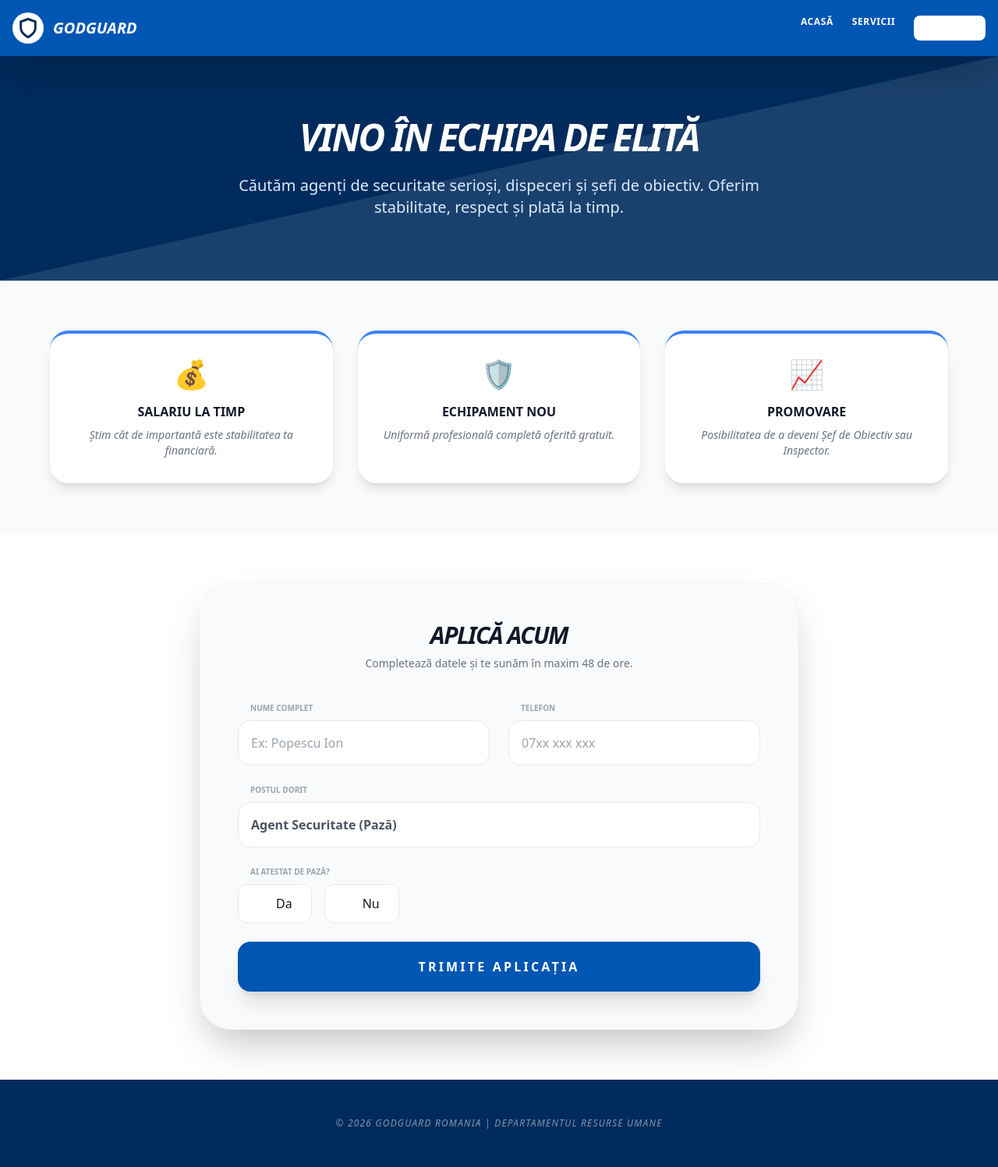
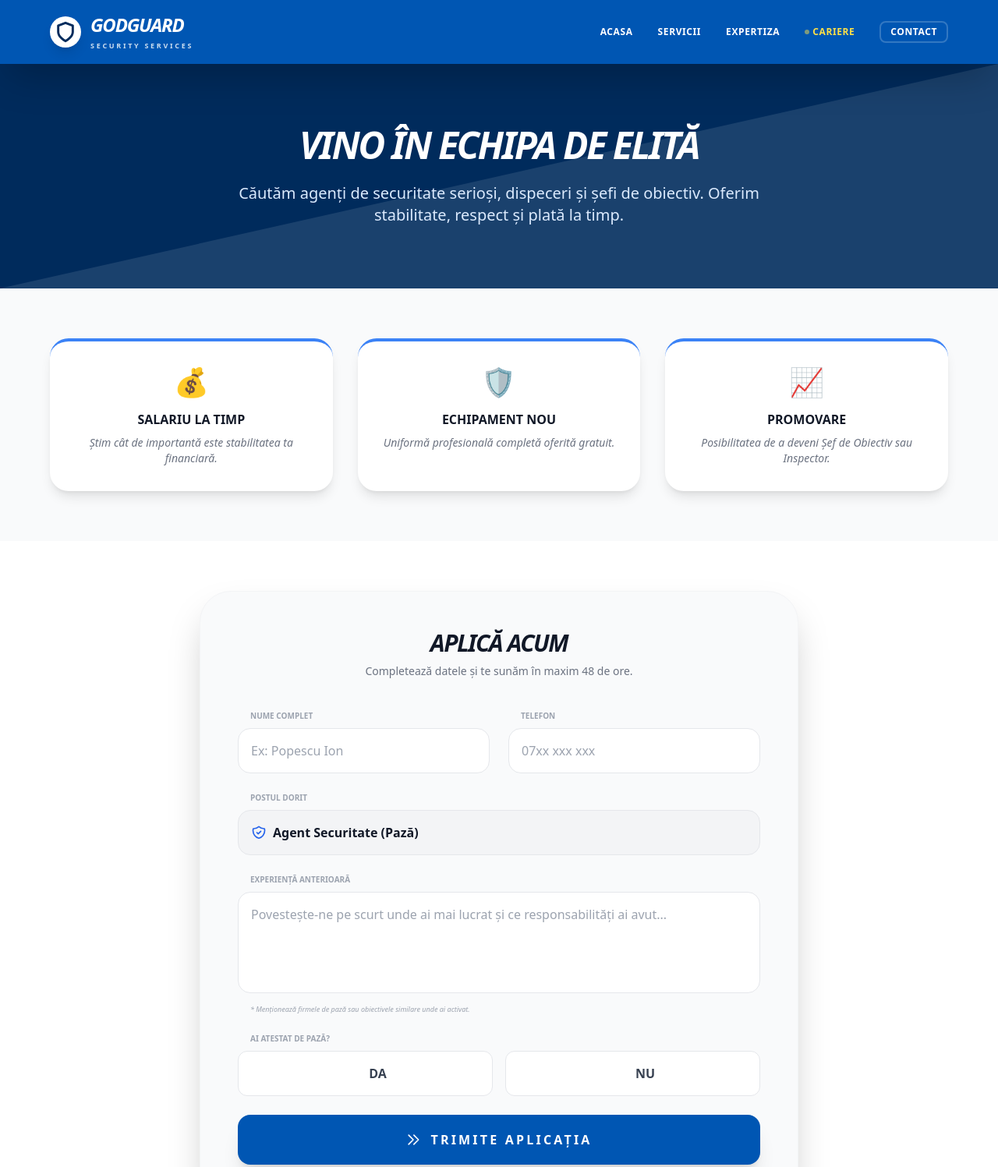
Before and after one commit to Drewstrr/God, a plain HTML site: page cariere.html in a window 1280 px wide. Shown: the top 1497 px of the page at 78% size. Drawn offline with nearby package versions, Linux system fonts and the light colour scheme.

Commit message:
Update cariere.html

```diff
--- a/cariere.html
+++ b/cariere.html
@@ -15,17 +15,30 @@
 <body class="bg-gray-50 text-gray-900 antialiased font-sans m-0 p-0">
 
     <nav class="bg-nav-highlight text-white p-4 sticky top-0 shadow-2xl z-50">
-        <div class="max-w-7xl mx-auto flex justify-between items-center">
-            <a href="index.html" class="flex items-center gap-3">
-                <div class="w-10 h-10 bg-white rounded-full flex items-center justify-center p-1.5">
-                    <svg viewBox="0 0 24 24" fill="none" stroke="#002b5c" stroke-width="2.5" class="w-full h-full"><path d="M12 22s8-4 8-10V5l-8-3-8 3v7c0 6 8 10 8 10z"></path></svg>
+        <div class="max-w-6xl mx-auto flex flex-col sm:flex-row justify-between items-center gap-4">
+            <div class="flex items-center gap-3">
+                <div class="w-10 h-10 bg-white rounded-full flex items-center justify-center shadow-lg p-1.5 shrink-0">
+                    <svg viewBox="0 0 24 24" fill="none" stroke="#002b5c" stroke-width="2.5" stroke-linecap="round" stroke-linejoin="round" class="w-full h-full">
+                        <path d="M12 22s8-4 8-10V5l-8-3-8 3v7c0 6 8 10 8 10z"></path>
+                    </svg>
                 </div>
-                <h1 class="text-xl font-black italic uppercase leading-none">GODGUARD</h1>
+                <div class="flex flex-col">
+                    <h1 class="text-xl md:text-2xl font-black tracking-tighter italic leading-none uppercase">GODGUARD</h1>
+                    <span class="text-[8px] md:text-[9px] tracking-[0.3em] uppercase opacity-80 mt-1 font-bold">Security Services</span>
+                </div>
+            </div>
+
+            <div class="flex items-center space-x-4 md:space-x-8 font-bold text-xs uppercase tracking-wider text-center">
+                <a href="index.html#home" class="hover:text-blue-200 transition-colors">ACASA</a>
+                <a href="index.html#servicii" class="hover:text-blue-200 transition-colors">Servicii</a>
+                <a href="index.html#expertiza" class="hover:text-blue-200 transition-colors">Expertiza</a>
+
+                <a href="cariere.html" class="text-yellow-300 hover:text-yellow-100 transition-colors flex items-center gap-1">
+                    <span class="w-1.5 h-1.5 bg-yellow-300 rounded-full animate-pulse"></span>
+                    Cariere
                 </a>
-            <div class="flex space-x-6 font-bold text-xs uppercase tracking-wider">
-                <a href="index.html" class="hover:text-blue-200 transition">Acasă</a>
-                <a href="index.html#servicii" class="hover:text-blue-200 transition">Servicii</a>
-                <a href="index.html#contact" class="bg-white text-brand-deep px-4 py-2 rounded-lg">Contact</a>
+
+                <a href="index.html#contact" class="hover:text-blue-200 transition-colors border-2 border-white/20 rounded-lg px-3 py-1">Contact</a>
             </div>
         </div>
     </nav>
@@ -62,6 +75,7 @@
         </div>
     </section>
 
+</section>
 <section class="py-16 px-6 bg-white">
     <div class="max-w-3xl mx-auto bg-gray-50 p-8 md:p-12 rounded-[2.5rem] shadow-2xl border border-gray-100">
         <div class="text-center mb-10">
@@ -73,37 +87,45 @@
             <div class="grid grid-cols-1 md:grid-cols-2 gap-6">
                 <div>
                     <label class="block text-[10px] uppercase font-black text-gray-400 mb-2 ml-4">Nume Complet</label>
-                        <input type="text" placeholder="Ex: Popescu Ion" class="w-full p-4 bg-white rounded-2xl border border-gray-200 outline-none focus:ring-2 focus:ring-blue-500">
+                    <input type="text" required placeholder="Ex: Popescu Ion" class="w-full p-4 bg-white rounded-2xl border border-gray-200 outline-none focus:ring-2 focus:ring-blue-500">
                 </div>
                 <div>
                     <label class="block text-[10px] uppercase font-black text-gray-400 mb-2 ml-4">Telefon</label>
-                        <input type="tel" placeholder="07xx xxx xxx" class="w-full p-4 bg-white rounded-2xl border border-gray-200 outline-none focus:ring-2 focus:ring-blue-500">
+                    <input type="tel" required placeholder="07xx xxx xxx" class="w-full p-4 bg-white rounded-2xl border border-gray-200 outline-none focus:ring-2 focus:ring-blue-500">
                 </div>
             </div>
 
             <div>
                 <label class="block text-[10px] uppercase font-black text-gray-400 mb-2 ml-4">Postul dorit</label>
-                    <select class="w-full p-4 bg-white rounded-2xl border border-gray-200 outline-none focus:ring-2 focus:ring-blue-500 font-bold text-gray-600">
-                        <option>Agent Securitate (Pază)</option>
-                        <option>Dispecer Monitorizare</option>
-                        <option>Șef de Obiectiv</option>
-                        <option>Șofer Intervenție</option>
-                    </select>
+                <div class="w-full p-4 bg-gray-100 rounded-2xl border border-gray-200 font-bold text-brand-deep flex items-center gap-2">
+                    <svg class="w-5 h-5 text-blue-600" fill="none" stroke="currentColor" viewBox="0 0 24 24"><path stroke-linecap="round" stroke-linejoin="round" stroke-width="2" d="M9 12l2 2 4-4m5.618-4.016A11.955 11.955 0 0112 2.944a11.955 11.955 0 01-8.618 3.04A12.02 12.02 0 003 9c0 5.591 3.824 10.29 9 11.622 5.176-1.332 9-6.03 9-11.622 0-1.042-.133-2.052-.382-3.016z"></path></svg>
+                    Agent Securitate (Pază)
+                </div>
+            </div>
+
+            <div>
+                <label class="block text-[10px] uppercase font-black text-gray-400 mb-2 ml-4">Experiență anterioară</label>
+                <textarea required rows="4" placeholder="Povestește-ne pe scurt unde ai mai lucrat și ce responsabilități ai avut..." class="w-full p-4 bg-white rounded-2xl border border-gray-200 outline-none focus:ring-2 focus:ring-blue-500 resize-none"></textarea>
+                <p class="text-[9px] text-gray-400 mt-2 ml-4 italic">* Menționează firmele de pază sau obiectivele similare unde ai activat.</p>
             </div>
 
             <div>
                 <label class="block text-[10px] uppercase font-black text-gray-400 mb-2 ml-4">Ai atestat de pază?</label>
                 <div class="flex gap-4">
-                        <label class="flex items-center gap-2 cursor-pointer bg-white px-6 py-3 rounded-xl border border-gray-200">
-                            <input type="radio" name="atestat" class="w-4 h-4"> Da
+                    <label for="atestat-da" class="flex flex-1 items-center justify-center gap-3 cursor-pointer bg-white px-6 py-4 rounded-xl border border-gray-200 hover:border-blue-500 transition-all has-[:checked]:bg-blue-50 has-[:checked]:border-blue-500 has-[:checked]:ring-1 has-[:checked]:ring-blue-500">
+                        <input type="radio" name="atestat" id="atestat-da" value="da" class="w-5 h-5 accent-blue-600" required>
+                        <span class="font-bold text-gray-700">DA</span>
                     </label>
-                        <label class="flex items-center gap-2 cursor-pointer bg-white px-6 py-3 rounded-xl border border-gray-200">
-                            <input type="radio" name="atestat" class="w-4 h-4"> Nu
+
+                    <label for="atestat-nu" class="flex flex-1 items-center justify-center gap-3 cursor-pointer bg-white px-6 py-4 rounded-xl border border-gray-200 hover:border-blue-500 transition-all has-[:checked]:bg-blue-50 has-[:checked]:border-blue-500 has-[:checked]:ring-1 has-[:checked]:ring-blue-500">
+                        <input type="radio" name="atestat" id="atestat-nu" value="nu" class="w-5 h-5 accent-blue-600">
+                        <span class="font-bold text-gray-700">NU</span>
                     </label>
                 </div>
             </div>
 
-                <button type="submit" class="w-full bg-nav-highlight text-white font-black p-5 rounded-2xl uppercase tracking-[0.2em] shadow-xl hover:bg-blue-800 transition transform active:scale-95">
+            <button type="submit" class="w-full bg-nav-highlight text-white font-black p-5 rounded-2xl uppercase tracking-[0.2em] shadow-xl hover:bg-blue-800 transition transform active:scale-95 flex items-center justify-center gap-3">
+                <svg class="w-5 h-5" fill="none" stroke="currentColor" viewBox="0 0 24 24"><path stroke-linecap="round" stroke-linejoin="round" stroke-width="2" d="M13 5l7 7-7 7M5 5l7 7-7 7"></path></svg>
                 Trimite Aplicația
             </button>
         </form>
```
Lines whose indentation alone changed are shown as unchanged.
